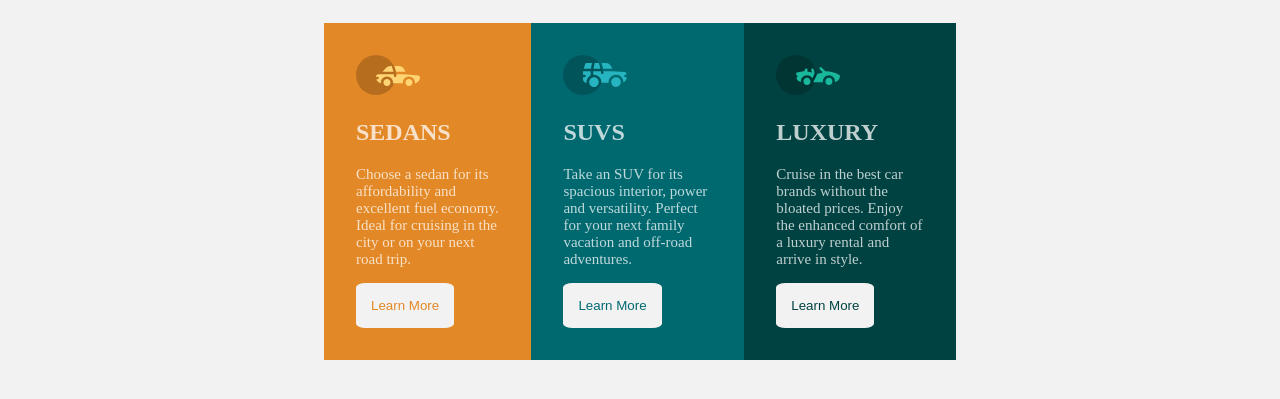
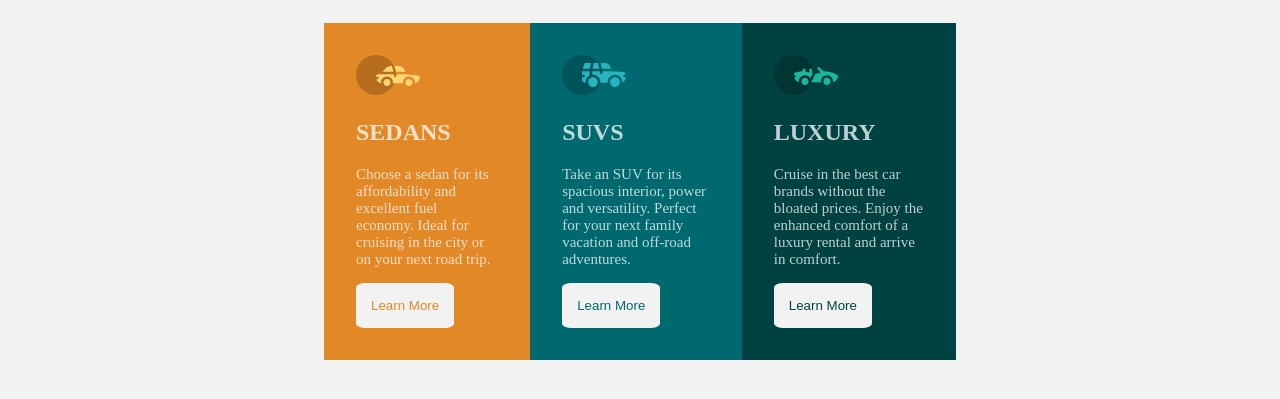
Before and after one commit to Emzard/CSS-Grid-and-Flexbox, a plain HTML site: page index.html in a window 1280 px wide. Shown: the part 81-480 px from the top of the page. Drawn offline with Linux system fonts and the light colour scheme.

Commit message:
Update index.html

```diff
--- a/index.html
+++ b/index.html
@@ -39,7 +39,7 @@
         <h2>LUXURY</h2>
         <p>
           Cruise in the best car brands without the bloated prices. Enjoy the
-          enhanced comfort of a luxury rental and arrive in style.
+          enhanced comfort of a luxury rental and arrive in comfort.
         </p>
         <button class="button3">Learn More</button>
       </div>
```
